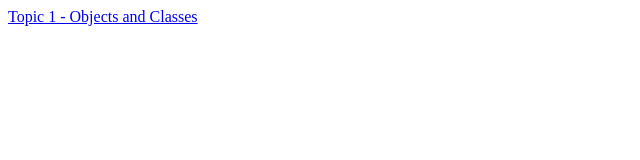
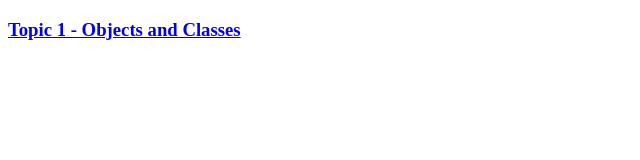
Before and after one commit to cliffamadeus/it21-resources, a plain HTML site: page index.html in a window 1280 px wide. Shown: the whole page, without its empty margins (0-640 px from the left). Drawn offline with Linux system fonts and the light colour scheme.

Commit message:
Added h3 tag for the anchor on index.html

```diff
--- a/index.html
+++ b/index.html
@@ -6,6 +6,8 @@
     <title>Object Oriented Programming</title>
 </head>
 <body>
-<a href="topic-1.html">Topic 1 - Objects and Classes</a>
+    <h3><a href="topic-1.html">Topic 1 - Objects and Classes</a></h3>
+
+
 </body>
 </html>
```
